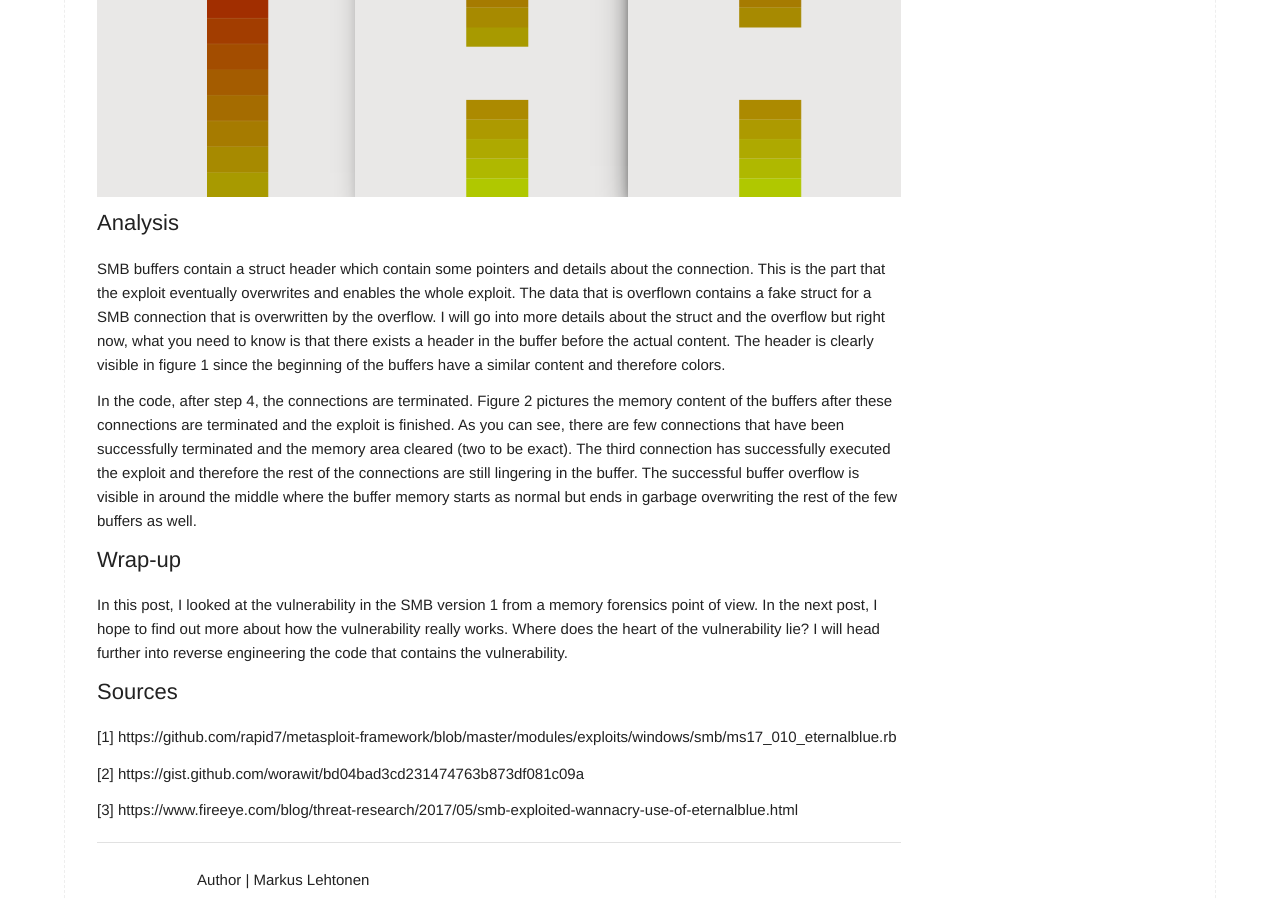
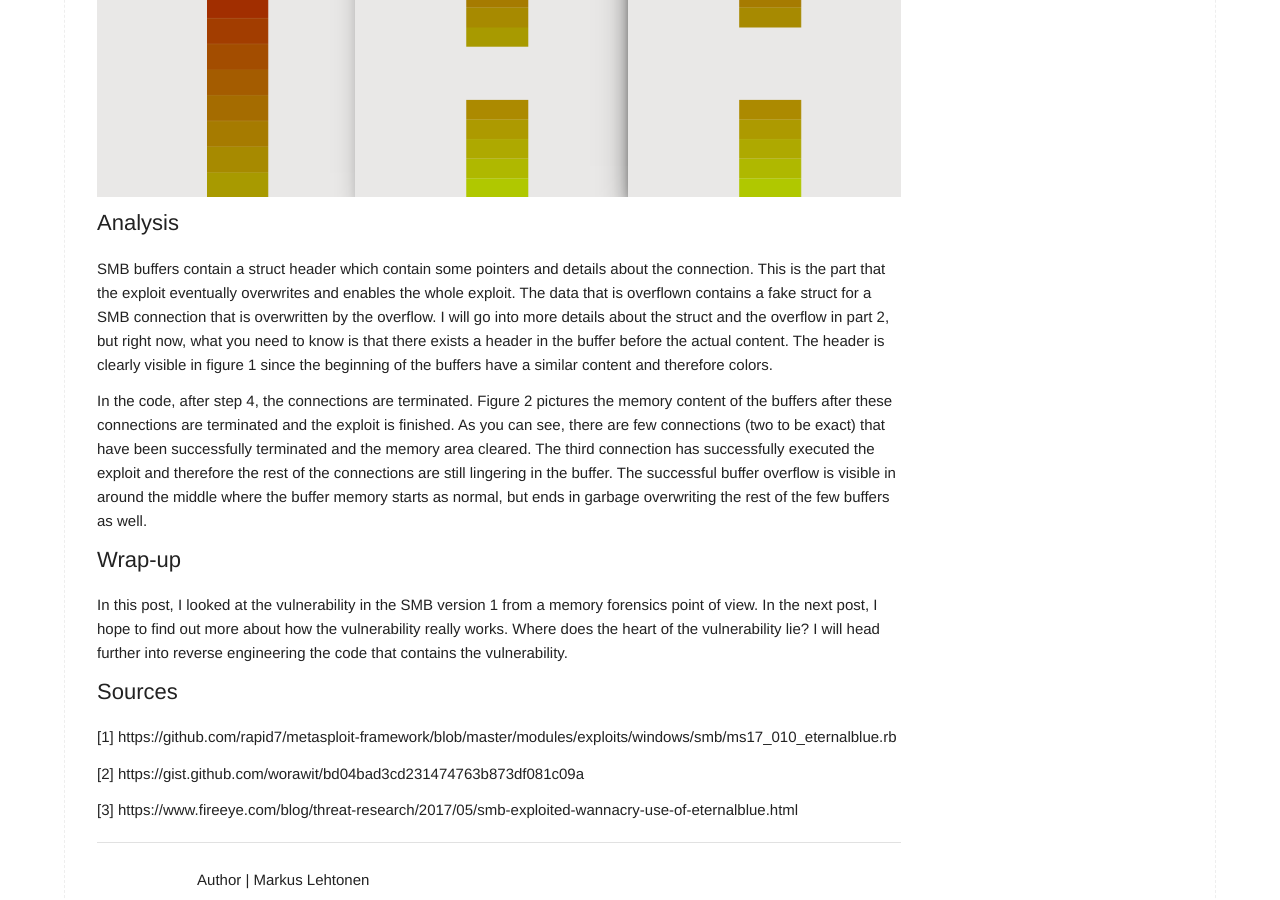
Before and after one commit to markusleh/markusleh.github.io, a Jekyll site: the page built from _posts/2017-06-04-eternalblue-smb.md, in a window 1280 px wide and 900 px high, scrolled down 3616 px. Built offline with Jekyll 4.4.1, drawn with Linux system fonts in a browser that asks for light colours.

Commit message:
fixed typos

```diff
--- a/_posts/2017-06-04-eternalblue-smb.md
+++ b/_posts/2017-06-04-eternalblue-smb.md
@@ -117,9 +117,9 @@ _Figure 3: Buffers visualized in the addresspace. After first grooming (left), a
 
 ## Analysis
 
-SMB buffers contain a struct header which contain some pointers and details about the connection. This is the part that the exploit eventually overwrites and enables the whole exploit. The data that is overflown contains a fake struct for a SMB connection that is overwritten by the overflow. I will go into more details about the struct and the overflow but right now, what you need to know is that there exists a header in the buffer before the actual content. The header is clearly visible in figure 1 since the beginning of the buffers have a similar content and therefore colors.
+SMB buffers contain a struct header which contain some pointers and details about the connection. This is the part that the exploit eventually overwrites and enables the whole exploit. The data that is overflown contains a fake struct for a SMB connection that is overwritten by the overflow. I will go into more details about the struct and the overflow in part 2, but right now, what you need to know is that there exists a header in the buffer before the actual content. The header is clearly visible in figure 1 since the beginning of the buffers have a similar content and therefore colors.
 
-In the code, after step 4, the connections are terminated. Figure 2 pictures the memory content of the buffers after these connections are terminated and the exploit is finished. As you can see, there are few connections that have been successfully terminated and the memory area cleared (two to be exact). The third connection has successfully executed the exploit and therefore the rest of the connections are still lingering in the buffer. The successful buffer overflow is visible in around the middle where the buffer memory starts as normal but ends in garbage overwriting the rest of the few buffers as well.
+In the code, after step 4, the connections are terminated. Figure 2 pictures the memory content of the buffers after these connections are terminated and the exploit is finished. As you can see, there are few connections (two to be exact) that have been successfully terminated and the memory area cleared. The third connection has successfully executed the exploit and therefore the rest of the connections are still lingering in the buffer. The successful buffer overflow is visible in around the middle where the buffer memory starts as normal, but ends in garbage overwriting the rest of the few buffers as well.
 
 ## Wrap-up
 
```
